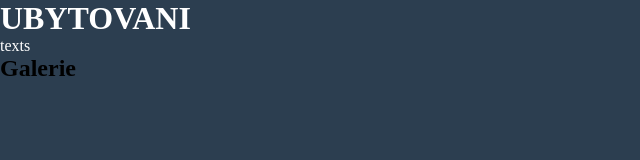
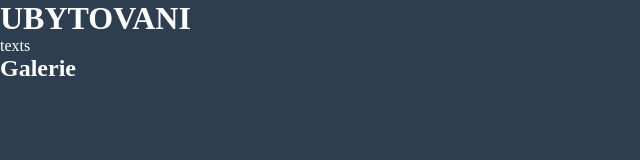
Before and after one commit to Tadnac/tadnac.github.io, a plain HTML site: page index.html in a window 1280 px wide. Shown: the full height of the page, 0-640 px from the left. Drawn offline with Linux system fonts and the light colour scheme.

Commit message:
Update style.css

```diff
--- a/resources/css/style.css
+++ b/resources/css/style.css
@@ -8,6 +8,6 @@ body {
 .upper {
   text-transform: uppercase;
 }
-h1, p{
+h1, h2,h3,p{
   color: #FFFFFF;
 }
```
